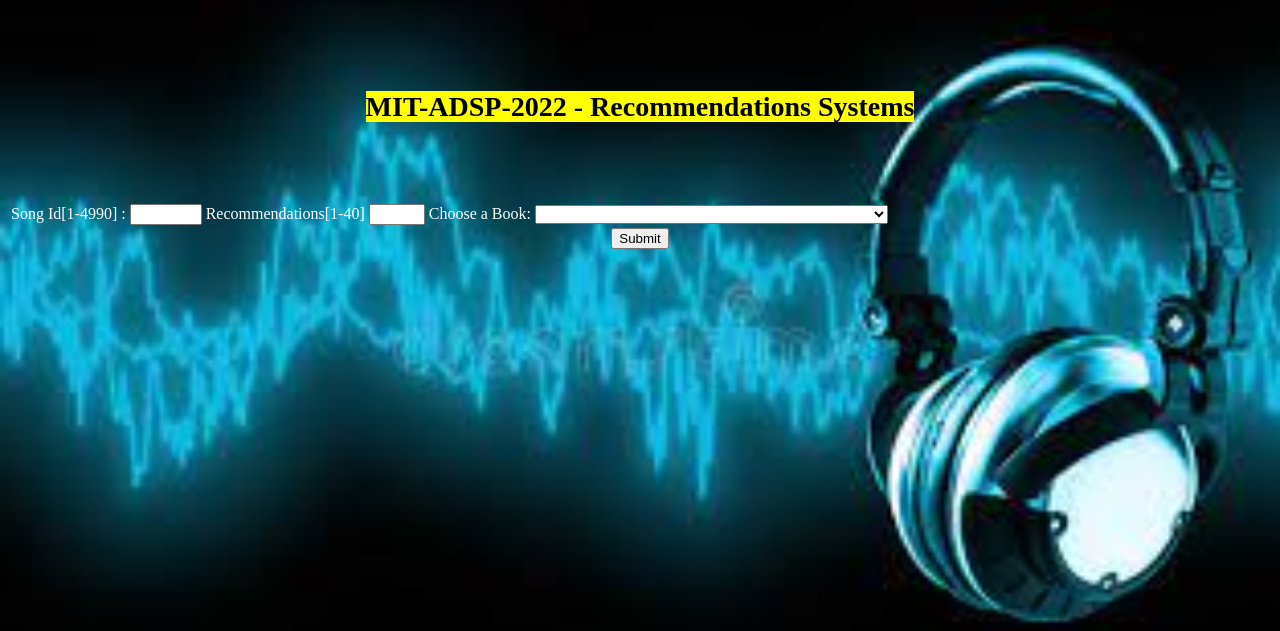
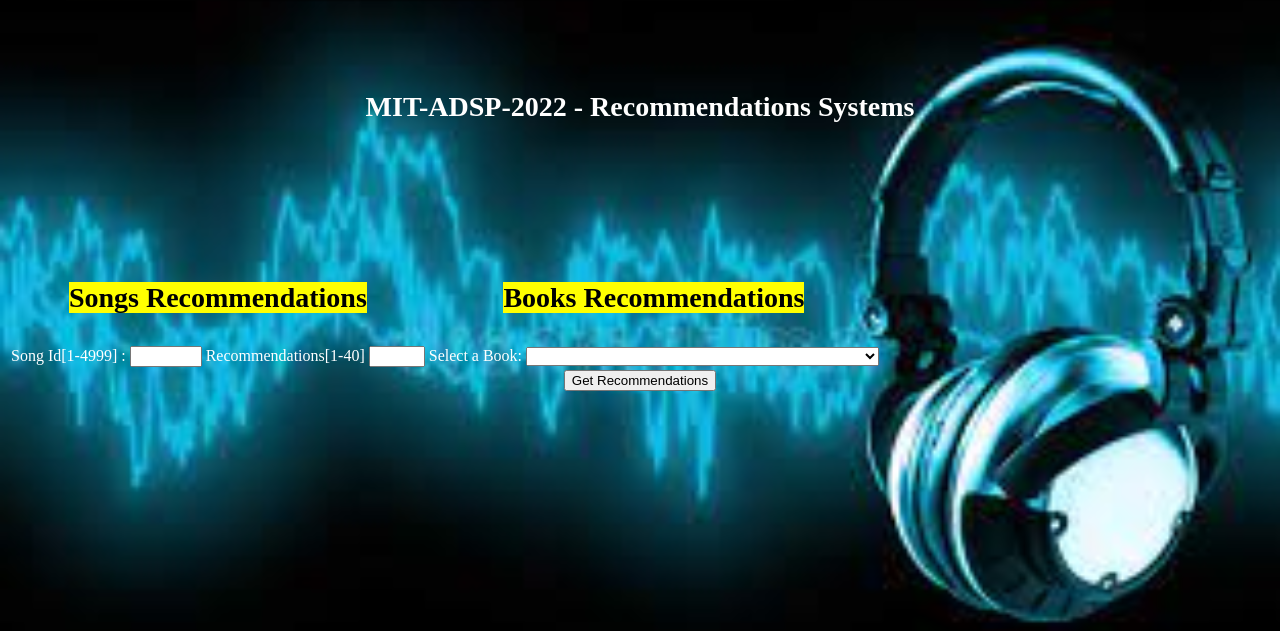
Before and after one commit to mpconsultant/mitadsp-2022-capstone, a Flask app: page / in a window 1280 px wide. Shown: the top 631 px of the page. Run offline with Flask 2, Linux system fonts and the light colour scheme; parts of the project's set-up code (start-up, migrations or seed data) failed here and were passed over.

Commit message:
Add files via upload

```diff
--- a/app.py
+++ b/app.py
@@ -40,7 +40,7 @@ from typing import List, Dict
 
 df = pd.read_csv('books.csv',error_bad_lines = False)
 songs = pd.read_csv('songdata.csv')
-songs = songs.sample(n=5000).drop('link', axis=1).reset_index(drop=True)
+songs = songs.sample(n=10000).drop('link', axis=1).reset_index(drop=True)
 songs['text'] = songs['text'].str.replace(r'\n', '')
 
 tfidf = TfidfVectorizer(analyzer='word', stop_words='english')
@@ -144,12 +144,12 @@ def getvalue():
 
     if (number  != " "):
        if (recommd == "" ):
-          df="Warning ====> Select Ssong Id and number of recommendations "
+          df="Warning ====> Select Song Id and number of recommendations Or select a book "
           return render_template('index.html',prediction_text="{}".format(df))
 
     if (recommd  != " "):
        if (number == "" ):
-          df=df="Warning ====> Select Ssong Id and number of recommendations "
+          df=df="Warning ====> Select Song Id and number of recommendationsOr selct a Book"
           return render_template('index.html',prediction_text="{}".format(df))
 
 
--- a/static/stylesheets/style.css
+++ b/static/stylesheets/style.css
@@ -45,3 +45,18 @@ center {
 	margin-left: auto;
 	margin-right: auto;
   }
+
+
+btn {
+	background-color: dodgerblue;
+	color: white;
+	padding: 15px 20px;
+	border: none;
+	cursor: pointer;
+	width: 100%;
+	opacity: 0.9;
+  }
+
+btn:hover {
+	opacity:3;
+  }
--- a/templates/index.html
+++ b/templates/index.html
@@ -12,17 +12,27 @@
 <body>
   <div id="image" style="background:url(/static/images/music.jpg) center / cover no-repeat fixed;"></div>
 
-  <h3><mark>MIT-ADSP-2022 - Recommendations Systems</mark></h3>
+  <h3>MIT-ADSP-2022 - Recommendations Systems</h3>
 
 
   <form name="passdata" action="/about" method="post">
         <div>
     <table class="center">
      <tr>
+     <th>
+      <h3><mark>Songs Recommendations</mark></h3>
+     </th>
+     <th>
+
+      <h3><mark>Books Recommendations</mark></h3>
+
+     </th>
+     </tr>
+     <tr>
         <td>
 
 
-           <label for="quantity"> Song Id[1-4990] :</label>
+           <label for="quantity"> Song Id[1-4999] :</label>
            <input type="number" id="quantity" name="number" min="1" max="4999"1>
            <label for="recommend">Recommendations[1-40]</label>
            <input type="number" id="recommend" name="recommend" min="1" max="40">
@@ -31,7 +41,7 @@
        <td>
 
 
-          <label for="books">Choose a Book:</label>
+          <label for="books">Select a Book:</label>
           <select name="books" id="books">
           <option value=" " </option>
           <option value="Harry Potter and the Half-Blood Prince (Harry Potter  #6)">Harry Potter and the Half-Blood Prince (Harry Potter  #6)</option>
@@ -57,9 +67,9 @@
     </table>
     </select>
 
-    <center></center><input type="submit"></div><center>
+    <center><button type="submit" class="btn">Get  Recommendations</button><center>
 
-     </div>
+
      </form>
 
 {% if prediction_text %}
```
